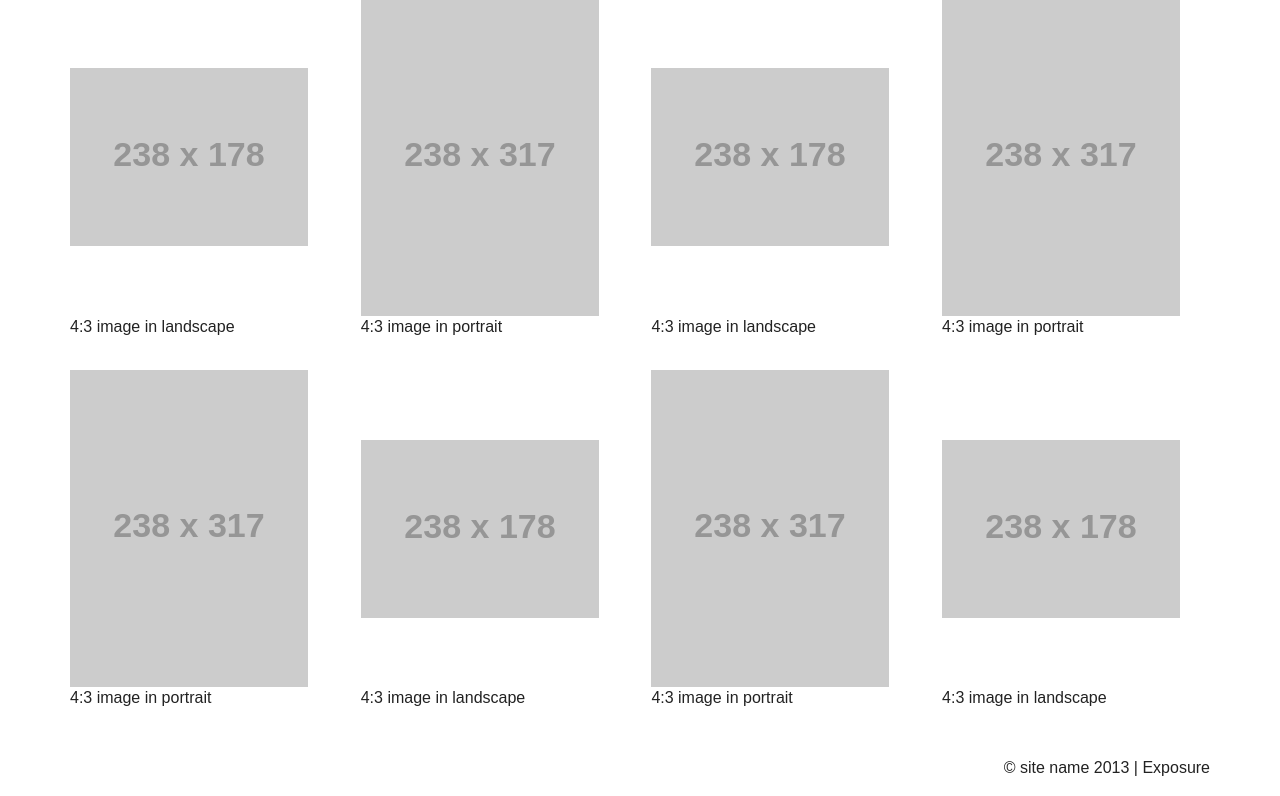
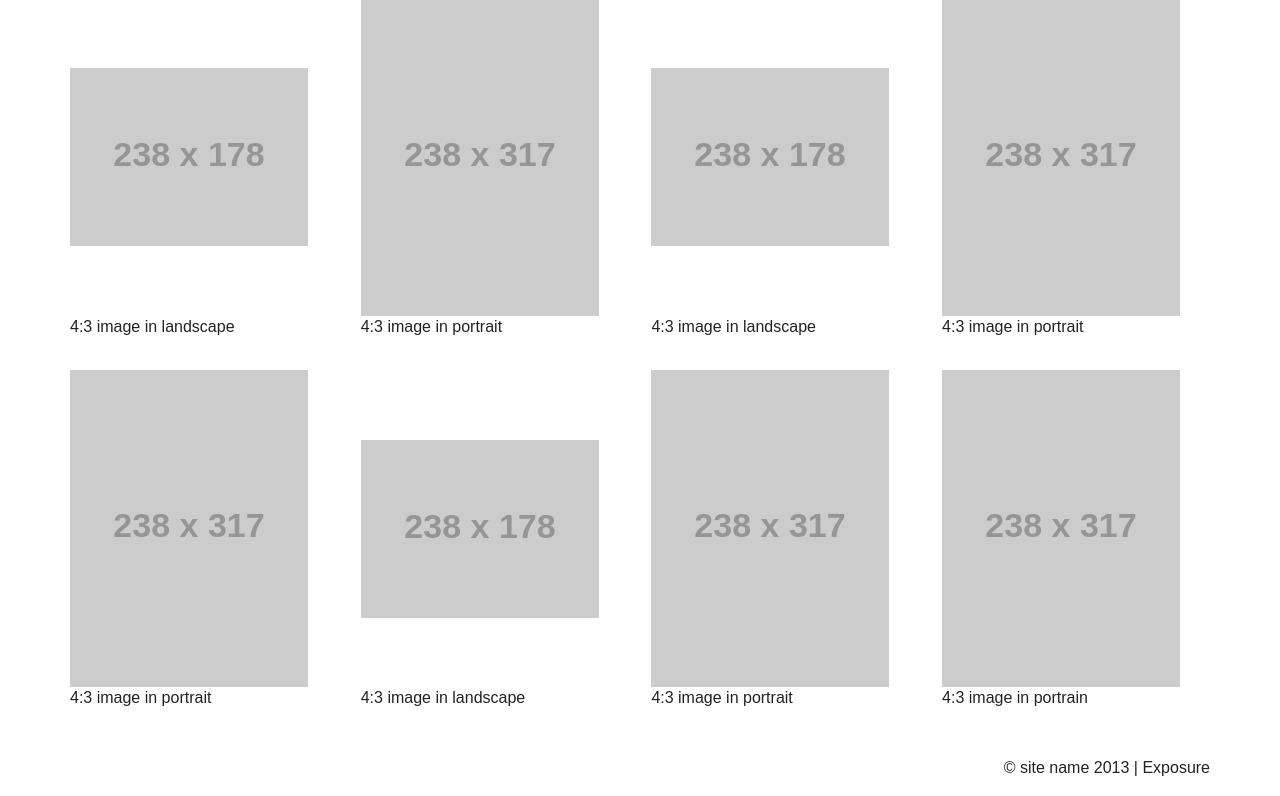
Before and after one commit to AndyA13/exposure, a Django app: page / in a window 1280 px wide. Shown: the part 89-885 px from the top of the page. Run offline with Django 3.2, Linux system fonts and the light colour scheme; grey boxes labelled with a size stand in for pictures from a placeholder-image service; some libraries are stand-ins or nearby versions.

Commit message:
Just changing an image to make sure it still looked okay.

```diff
--- a/apps/ui/templates/base.html
+++ b/apps/ui/templates/base.html
@@ -109,10 +109,10 @@
 
             <div class="gallery-item column-3">
                 <div class="gallery-item-image">
-                    <img src="http://placehold.it/238x178" />
+                    <img src="http://placehold.it/238x317" />
                 </div>
                 <div class="gallery-item-meta">
-                    4:3 image in landscape
+                    4:3 image in portrain
                 </div>
             </div>
 
```
